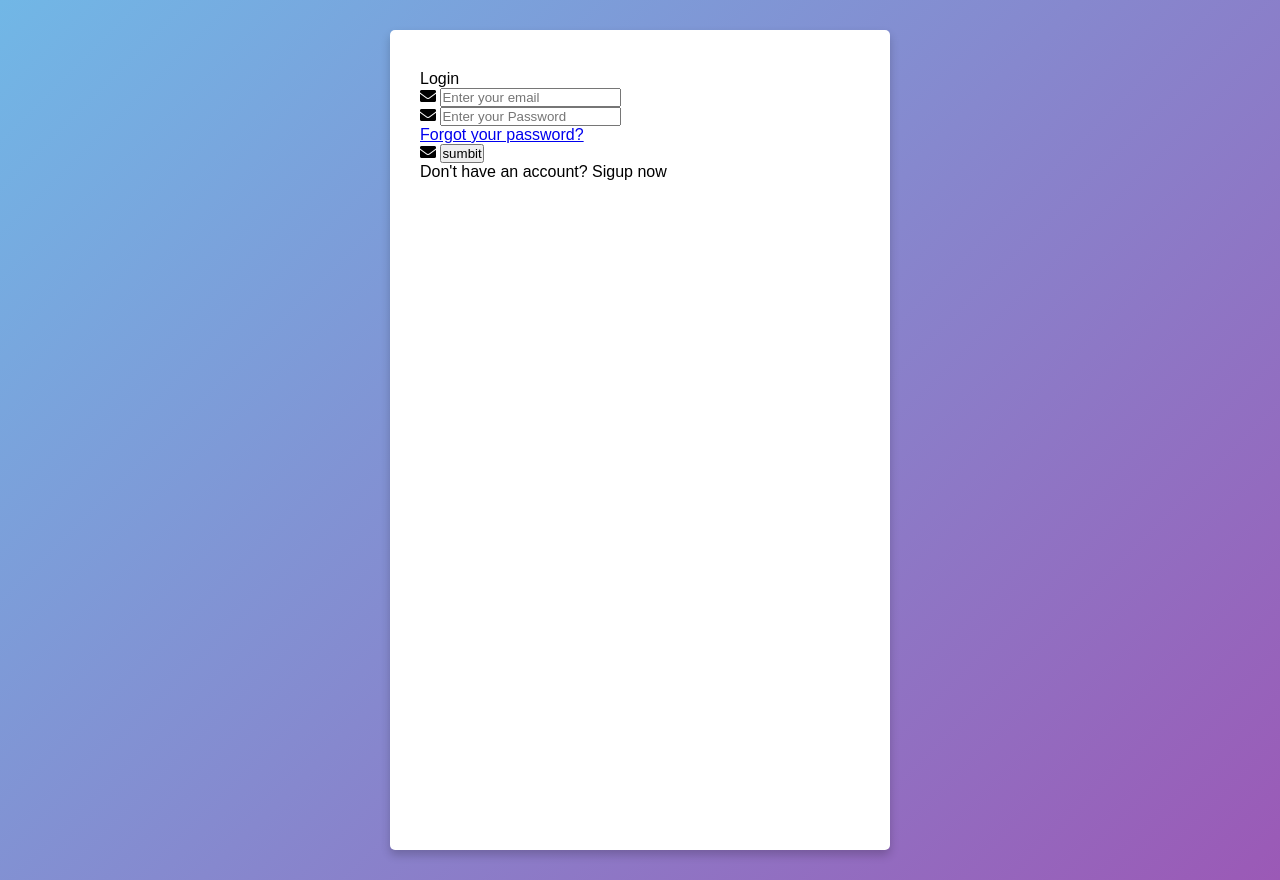
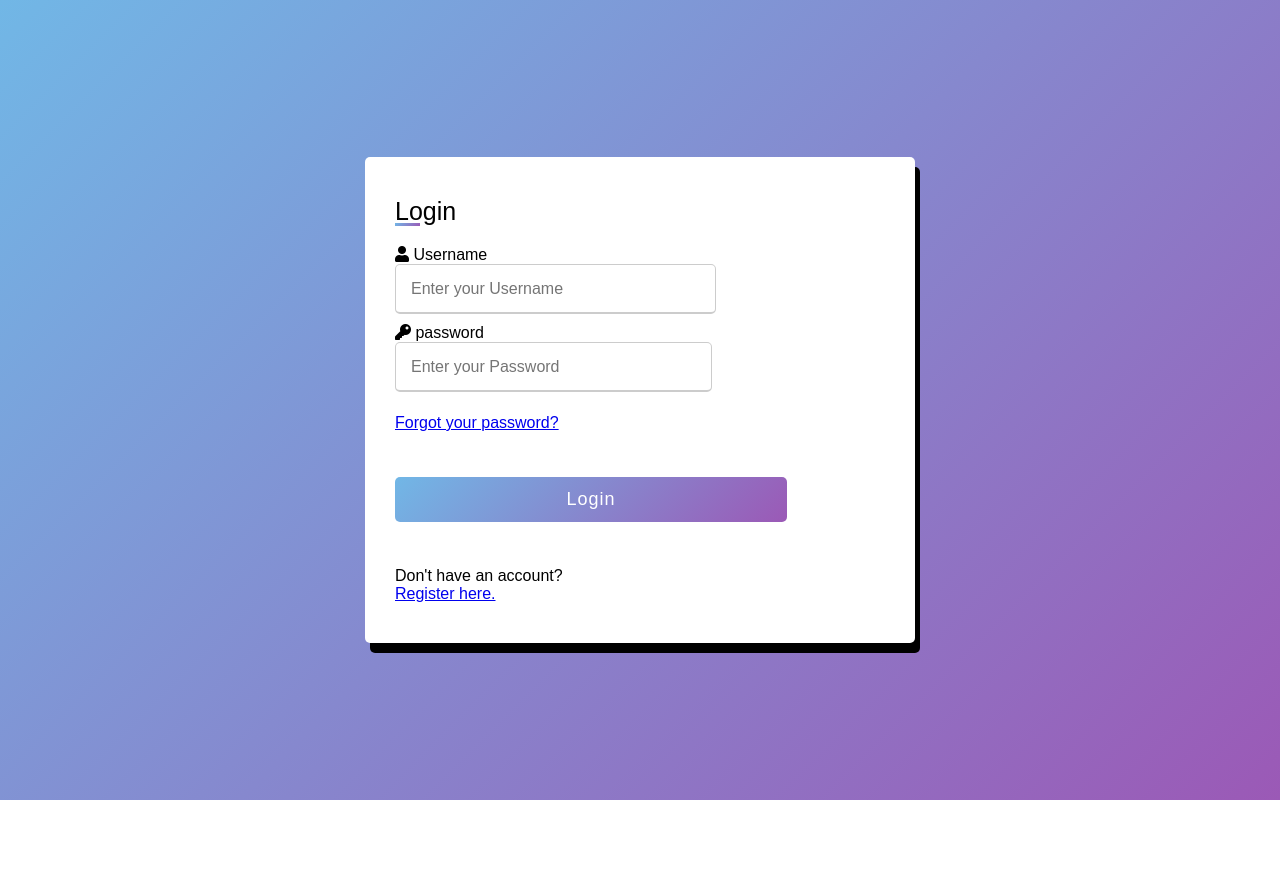
Before and after one commit to Vladul555/2020_21_project-2, a plain HTML site: page login-screen/Login.html in a window 1280 px wide. After the commit the page ends 800 px from the top, so only its background shows below. Drawn offline with Linux system fonts and the light colour scheme.

Commit message:
Registration+Login

```diff
--- /dev/null
+++ b/Registration screen/Registration-style.css
@@ -0,0 +1,137 @@
+@import url(Registration.html);
+*{
+    margin: 0;
+    padding: 0;
+    box-sizing: border-box;
+    font-family: 'poppins',sans-serif;
+}
+body{
+    display: flex;
+    height: 100vh;
+    justify-content: center;
+    align-items: center;
+    padding: 10px;
+    background: linear-gradient(135deg,#71b7e6,#9b59b6);
+}
+
+.container{
+    max-width: 500px;
+    width: 100%;
+    background: #fff;
+    padding: 25px 30px;
+    border-radius: 5px;
+}
+.container .title{
+    font-size: 25px;
+    font-weight: 500;
+    position: relative;
+}
+.container .title::before{
+    content: '';
+    position: absolute;
+    left: 0;
+    bottom: 0;
+    height: 3px;
+    width: 30px;
+    background: linear-gradient(135deg,#71b7e6,#9b59b6);
+}
+.container form .user-details{
+    display: flex;
+    flex-wrap: wrap;
+    justify-content: space-between;
+    margin: 20px 0 12px 0;
+}
+form .user-details .input-box{
+    margin-bottom: 15px;
+    width: calc(100% / 2 -20px);
+}
+.user-details .input-box .details{
+    display: block;
+    font-weight: 500;
+    margin-bottom: 5px;
+}
+.user-details .input-box input{
+    height: 45px;
+    width: 100%;
+    outline: none;
+    border-radius: 5px;
+    border: 1px solid #ccc;
+    padding-left: 15px;
+    font-size: 16px;
+    border-bottom-width:2px;
+    transition: all 0.3s ease;
+}
+.user-details .input-box input:focus,
+.user-details .input-box input:valid{
+    border-color:#9b59b6 ;
+}
+form .gender-details .gender-title{
+    font-size: 20px;
+    font-weight: 500;
+}
+form .gender-details .category{
+    display: flex;
+    width: 80%;
+    margin: 14px 0;
+    justify-content: space-between;
+}
+.gender-details .category label{
+    display: flex;
+    align-items: center;
+}
+.gender-details .category .dot{
+    height: 18px;
+    width: 18px;
+    background: #d9d9d9;
+    border-radius: 50%;
+    margin-right: 10px;
+    border: 5px solid transparent;
+    transition: all 0.3s ease;
+}
+#dot-1:checked ~ .category label .one,
+#dot-2:checked ~ .category label .two,
+#dot-3:checked ~ .category label .three{
+    border-color: #d9d9d9;
+    background:#9b59b6 ;
+}
+form input[type="radio"]{
+    display: none;
+}
+form .button{
+    height: 45px;
+    margin: 45px 0;
+}
+form .button input{
+    height: 100%;
+    width: 100%;
+    outline: none;
+    color: #fff;
+    border: none;
+    font-size: 18px;
+    font-weight: 500;
+    border-radius: 5px;
+    letter-spacing: 1px;
+    background:linear-gradient(135deg,#71b7e6,#9b59b6); ;
+}
+form .button input:hover{
+    background:linear-gradient(-135deg,#71b7e6,#9b59b6); ;
+}
+@media (max-width: 584px){
+    .container{
+        max-width: 100%;
+    }
+    form .user-details .input-box{
+        margin-bottom: 15px;
+        width: 100%;
+    }
+    form .gender-details .category{
+        width: 100%;
+    }
+    .container form .user-details{
+        max-height: 300px;
+        overflow-y: scroll;
+    }
+    .user-details::-webkit-scrollbar{
+        width: 0;
+    }
+}
--- a/Registration screen/style.css
+++ /dev/null
@@ -1,137 +0,0 @@
-@import url(Registration.html);
-*{
-    margin: 0;
-    padding: 0;
-    box-sizing: border-box;
-    font-family: 'poppins',sans-serif;
-}
-body{
-    display: flex;
-    height: 100vh;
-    justify-content: center;
-    align-items: center;
-    padding: 10px;
-    background: linear-gradient(135deg,#71b7e6,#9b59b6);
-}
-
-.container{
-    max-width: 500px;
-    width: 100%;
-    background: #fff;
-    padding: 25px 30px;
-    border-radius: 5px;
-}
-.container .title{
-    font-size: 25px;
-    font-weight: 500;
-    position: relative;
-}
-.container .title::before{
-    content: '';
-    position: absolute;
-    left: 0;
-    bottom: 0;
-    height: 3px;
-    width: 30px;
-    background: linear-gradient(135deg,#71b7e6,#9b59b6);
-}
-.container form .user-details{
-    display: flex;
-    flex-wrap: wrap;
-    justify-content: space-between;
-    margin: 20px 0 12px 0;
-}
-form .user-details .input-box{
-    margin-bottom: 15px;
-    width: calc(100% / 2 -20px);
-}
-.user-details .input-box .details{
-    display: block;
-    font-weight: 500;
-    margin-bottom: 5px;
-}
-.user-details .input-box input{
-    height: 45px;
-    width: 100%;
-    outline: none;
-    border-radius: 5px;
-    border: 1px solid #ccc;
-    padding-left: 15px;
-    font-size: 16px;
-    border-bottom-width:2px;
-    transition: all 0.3s ease;
-}
-.user-details .input-box input:focus,
-.user-details .input-box input:valid{
-    border-color:#9b59b6 ;
-}
-form .gender-details .gender-title{
-    font-size: 20px;
-    font-weight: 500;
-}
-form .gender-details .category{
-    display: flex;
-    width: 80%;
-    margin: 14px 0;
-    justify-content: space-between;
-}
-.gender-details .category label{
-    display: flex;
-    align-items: center;
-}
-.gender-details .category .dot{
-    height: 18px;
-    width: 18px;
-    background: #d9d9d9;
-    border-radius: 50%;
-    margin-right: 10px;
-    border: 5px solid transparent;
-    transition: all 0.3s ease;
-}
-#dot-1:checked ~ .category label .one,
-#dot-2:checked ~ .category label .two,
-#dot-3:checked ~ .category label .three{
-    border-color: #d9d9d9;
-    background:#9b59b6 ;
-}
-form input[type="radio"]{
-    display: none;
-}
-form .button{
-    height: 45px;
-    margin: 45px 0;
-}
-form .button input{
-    height: 100%;
-    width: 100%;
-    outline: none;
-    color: #fff;
-    border: none;
-    font-size: 18px;
-    font-weight: 500;
-    border-radius: 5px;
-    letter-spacing: 1px;
-    background:linear-gradient(135deg,#71b7e6,#9b59b6); ;
-}
-form .button input:hover{
-    background:linear-gradient(-135deg,#71b7e6,#9b59b6); ;
-}
-@media (max-width: 584px){
-    .container{
-        max-width: 100%;
-    }
-    form .user-details .input-box{
-        margin-bottom: 15px;
-        width: 100%;
-    }
-    form .gender-details .category{
-        width: 100%;
-    }
-    .container form .user-details{
-        max-height: 300px;
-        overflow-y: scroll;
-    }
-    .user-details::-webkit-scrollbar{
-        width: 0;
-    }
-}
--- a/login-screen/Login-style.css
+++ b/login-screen/Login-style.css
@@ -3,56 +3,80 @@
     margin: 0;
     padding: 0;
     box-sizing: border-box;
-    font-family: "poppins",sans-serif;
+    font-family: 'poppins',sans-serif;
 }
 body{
-    min-height: 100vh;
     display: flex;
+    height: 100vh;
     justify-content: center;
     align-items: center;
+    padding: 10px;
     background: linear-gradient(135deg,#71b7e6,#9b59b6);
-    padding: 30px;
 }
+
 .container {
-    max-width: 500px;
+    max-width: 550px;
     width: 100%;
     background: #fff;
     padding: 40px 30px;
-    box-shadow: 0 5px 10px rgba(0, 0, 0,0.2);
+    box-shadow:  5px 10px;
     border-radius: 5px;
 }
-
-.container form{
-    height: 100%;
-    width: 100%;
-    background: #fff;
+.container .title{
+    font-size: 25px;
+    font-weight: 500;
+    position: relative;
 }
-
-.container .form-content{
-display: flex;
-align-items: center;
-justify-content: space-between;
-}
-.form-constent .login-form input:focus,
-.form-constent .login-form input:valid{
-    width: calc(100% / 2 -25px);
-    background: red;
-}
-
- form .form-constent .title{
-font-size: 24px;
-font-weight: 500;
-color: #333;
-}
-/
-form .form-constent .title:before{
+.container .title::before{
     content: '';
     position: absolute;
+    left: 0;
+    bottom: 0;
     height: 3px;
     width: 25px;
     background: linear-gradient(135deg,#71b7e6,#9b59b6);
 }
-
-form .form-constent .input-boxes{
-    margin-top: 30px;
+.container form .input-boxes{
+    display: flex;
+    flex-wrap: wrap;
+    justify-content: space-between;
+    margin: 20px 0 12px 0;
 }
+form .input-boxes .input-box{
+    margin-bottom: 10px;
+    width: calc(100% / 2 -20px);
+}
+.input-boxes .input-box input{
+    height: 50px;
+    width: 100%;
+    outline: none;
+    border-radius: 5px;
+    border: 1px solid #ccc;
+    padding-left: 15px;
+    font-size: 16px;
+    border-bottom-width:2px;
+    transition: all 0.3s ease;
+}
+.input-boxes .input-box input:focus,
+.input-boxes .input-box input:valid{
+    border-color:#9b59b6 ;
+}
+form .button{
+    height: 45px;
+    margin: 45px 0;
+}
+form .button input{
+    height: 100%;
+    width: 80%;
+    outline: none;
+    color: #fff;
+    border: none;
+    font-size: 18px;
+    font-weight: 500;
+    border-radius: 5px;
+    letter-spacing: 1px;
+    background:linear-gradient(135deg,#71b7e6,#9b59b6); ;
+}
+form .button input:hover{
+    background:linear-gradient(-135deg,#71b7e6,#9b59b6);
+}
--- a/login-screen/Login.html
+++ b/login-screen/Login.html
@@ -8,30 +8,27 @@
     </head>
 <body>
     <div class="container">
+        <div class="title">Login</div>
         <form action="#">
-            <div class="form-content">
-                <div class="login-form">
-                    <div class="title">Login</div>
             <div class="input-boxes">
                 <div class="input-box">
-                            <i class="fas fa-envelope"></i>
-                            <input type="text" placeholder="Enter your email" required>
+                    <i class="fas fa-user"></i>
+                    <span class="details">Username</span>
+                    <input type="text" placeholder="Enter your Username" required>
                 </div>
                 <div class="input-box">
-                            <i class="fas fa-envelope"></i>
+                    <i class="fas fa-key"></i>
+                    <span class="details">password</span>
                     <input type="password" placeholder="Enter your Password" required>
                 </div>
+            </div>
             <div class="text"><a href="#">Forgot your password?</a></div>
-                        <div class=" button input-box">
-                            <i class="fas fa-envelope"></i>
-                            <input type="submit" value="sumbit">
+            <a href="../Website Code/Main Menu/index.html">
+                <div class=" button input-box" >
+                    <input type="submit" value="Login">
                 </div>
-                            <div class="text">Don't have an account?<label for=""> Sigup now</label>
-                            </div>
-                        </div>
-                    </div>
-                </div>
-            </div>
+            </a>
+            <div class="text">Don't have an account?<br> <a href="../Registration screen/Registration.html">Register here.</a></div>
         </form>
     </div>
 </body>
```
Also changed, not shown: Registration screen/Registration.html (+2 -2 lines). Lines whose indentation alone changed are shown as unchanged.
